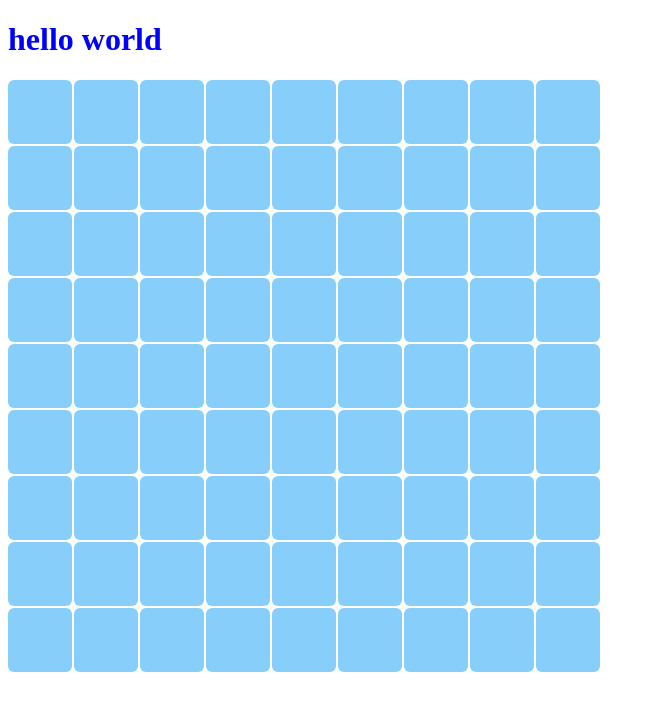
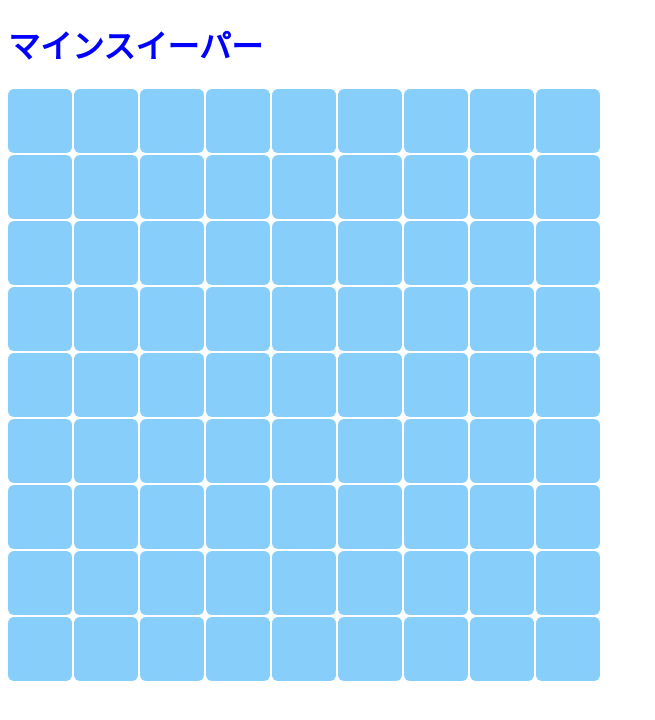
Before and after one commit to quen71717/minesweeper, a plain HTML site: page index.html in a window 1280 px wide. Shown: the whole page, without its empty margins (0-655 px from the left). Drawn offline with Linux system fonts and the light colour scheme.

Commit message:
h1変更

```diff
--- a/index.html
+++ b/index.html
@@ -10,7 +10,7 @@
 </head>
 <body>
 
-    <h1>hello world</h1>
+    <h1>マインスイーパー</h1>
 
 
     <!-- 方針 -->
```
